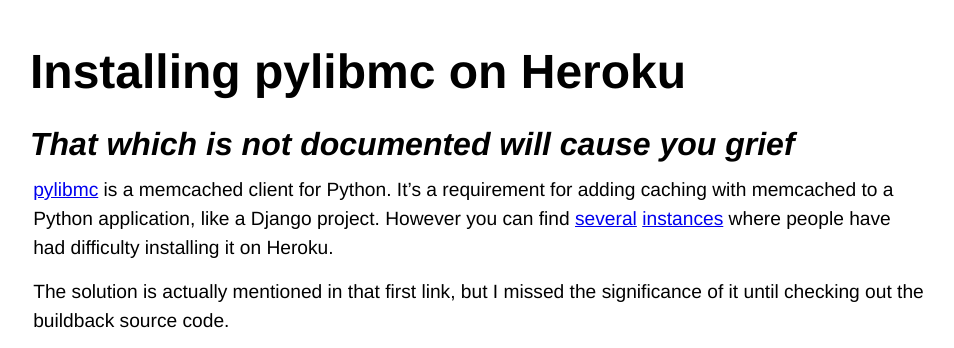
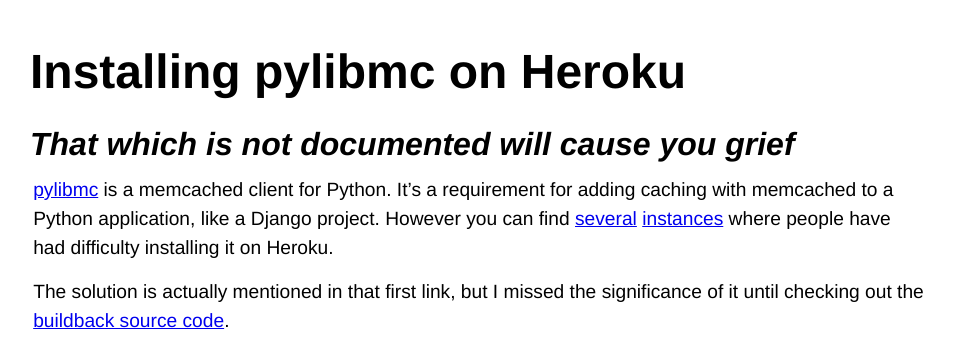
Before and after one commit to bennylope/bennylope.github.com, a Jekyll site: the page built from _posts/2014-07-30-pylibmc-heroku.md, in a window 1280 px wide, cut to the strip 0-348 px from the top of the page. Shown: the whole strip, without its empty margins (160-1114 px from the left). Built offline with Jekyll 4.4.1, drawn with Linux system fonts in a browser that asks for light colours; comment, search, counter and statistics services are not loaded; part of the change alters nothing that is shown.

```diff
--- a/_posts/2014-07-30-pylibmc-heroku.md
+++ b/_posts/2014-07-30-pylibmc-heroku.md
@@ -19,7 +19,7 @@ Python application, like a Django project. However you can find
 where people have had difficulty installing it on Heroku.
 
 The solution is actually mentioned in that first link, but I missed the
-significance of it until checking out the buildback source code.
+significance of it until checking out the [buildback source code](https://github.com/heroku/heroku-buildpack-python/blob/533def6b57a09a60c9dd7755958f12e56d3bf761/bin/steps/pylibmc#L19).
 
 <script src="https://gist.github.com/bennylope/0e01a8ffef65374e5e0c.js">&nbsp;</script>
 
```
